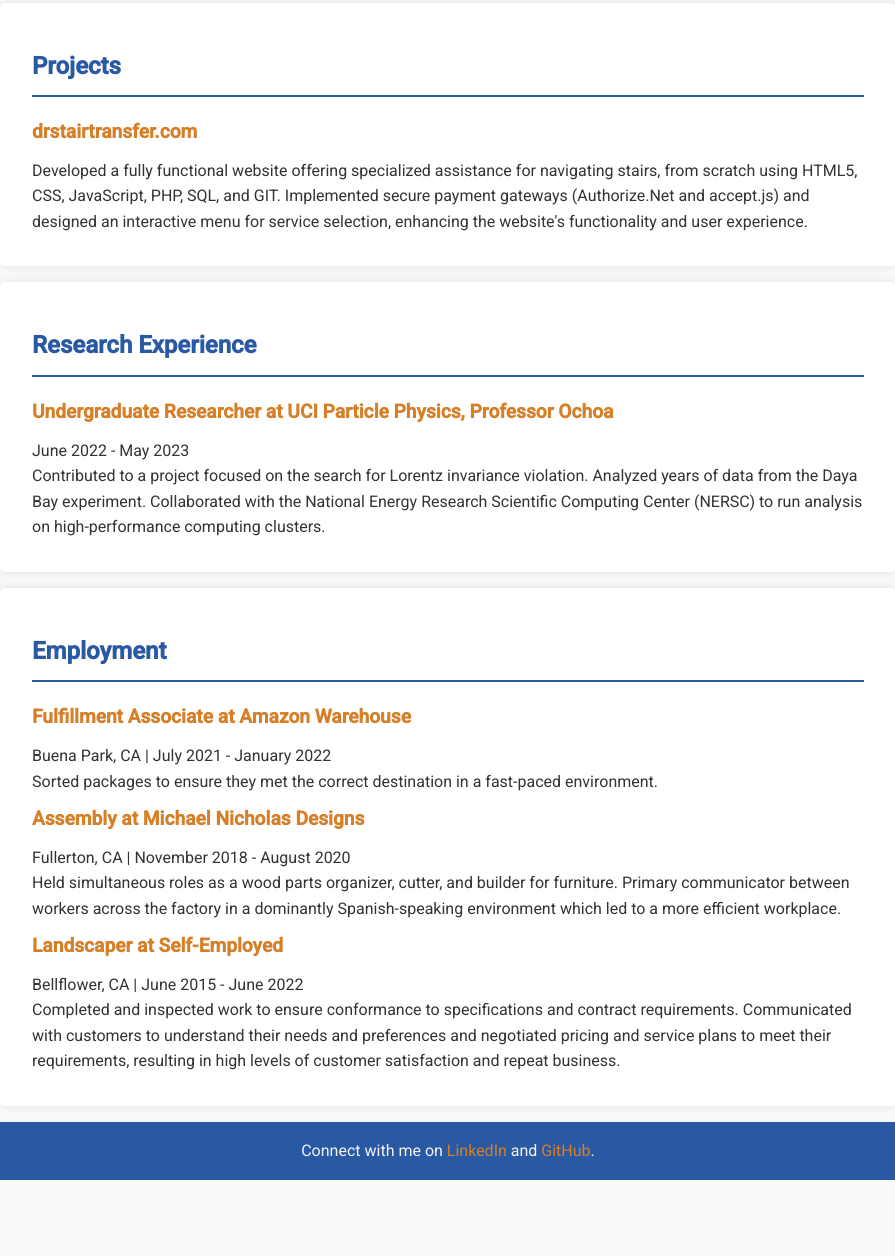
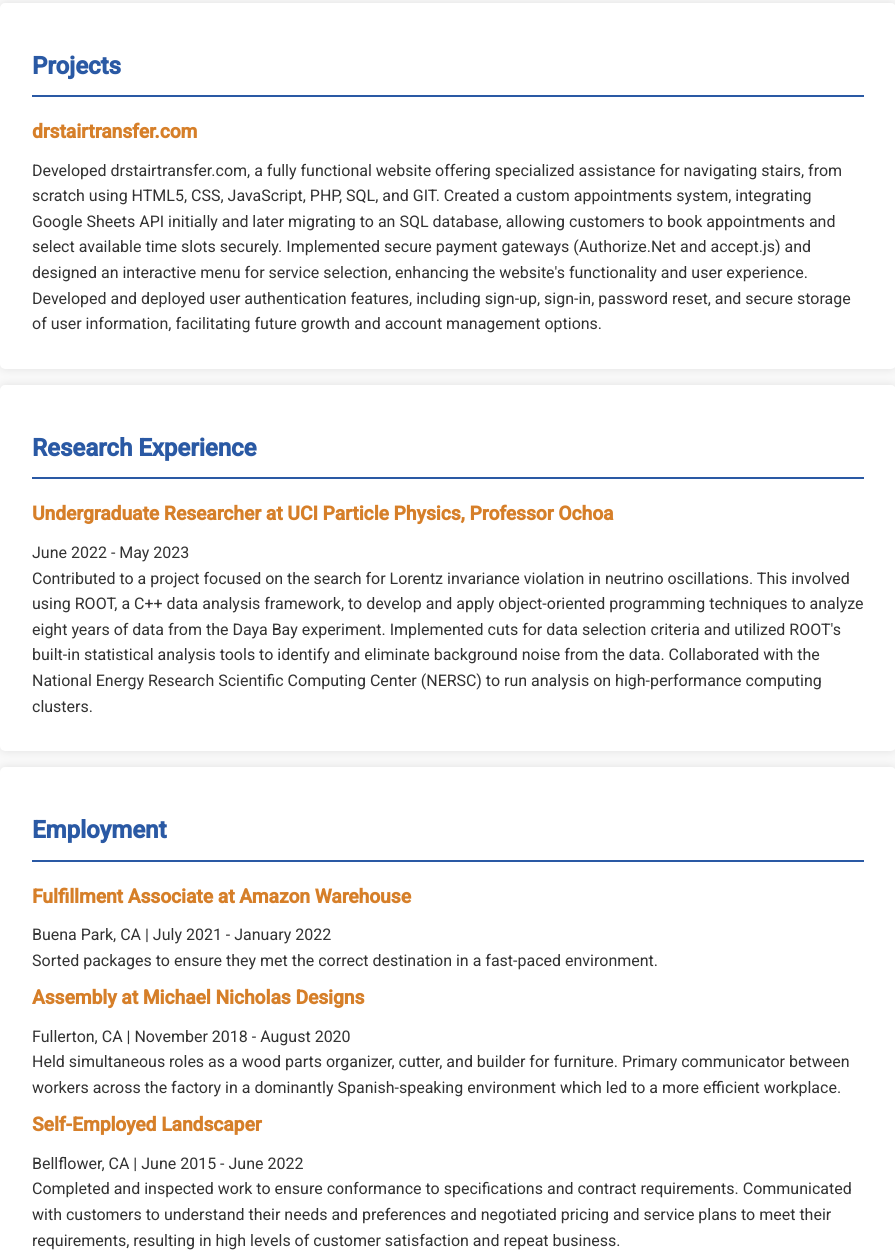
Before and after one commit to avocuddie/mywebsite, a plain HTML site: page index.html in a window 1280 px wide. Shown: the part 510-1766 px from the top of the page, without its empty margins (192-1087 px from the left). Before the commit the page ends 1690 px from the top, so only its background shows below. Drawn offline with Linux system fonts and the light colour scheme.

Commit message:
Update index.html

```diff
--- a/index.html
+++ b/index.html
@@ -34,7 +34,10 @@
         <h2>Projects</h2>
 
         <h3><a href="https://drstairtransfer.com/">drstairtransfer.com</a></h3>
-        <p>Developed a fully functional website offering specialized assistance for navigating stairs, from scratch using HTML5, CSS, JavaScript, PHP, SQL, and GIT. Implemented secure payment gateways (Authorize.Net and accept.js) and designed an interactive menu for service selection, enhancing the website's functionality and user experience.</p>
+        <p>Developed drstairtransfer.com, a fully functional website offering specialized assistance for navigating stairs, from scratch using HTML5, CSS, JavaScript, PHP, SQL, and GIT.
+ Created a custom appointments system, integrating Google Sheets API initially and later migrating to an SQL database, allowing customers to book appointments and select available time slots securely.
+ Implemented secure payment gateways (Authorize.Net and accept.js) and designed an interactive menu for service selection, enhancing the website's functionality and user experience.
+ Developed and deployed user authentication features, including sign-up, sign-in, password reset, and secure storage of user information, facilitating future growth and account management options.</p>
 
     </section>
 
@@ -43,7 +46,7 @@
 
         <h3>Undergraduate Researcher at UCI Particle Physics, Professor Ochoa</h3>
         <p>June 2022 - May 2023</p>
-        <p>Contributed to a project focused on the search for Lorentz invariance violation. Analyzed years of data from the Daya Bay experiment. Collaborated with the National Energy Research Scientific Computing Center (NERSC) to run analysis on high-performance computing clusters.</p>
+        <p>Contributed to a project focused on the search for Lorentz invariance violation in neutrino oscillations. This involved using ROOT, a C++ data analysis framework, to develop and apply object-oriented programming techniques to analyze eight years of data from the Daya Bay experiment. Implemented cuts for data selection criteria and utilized ROOT's built-in statistical analysis tools to identify and eliminate background noise from the data. Collaborated with the National Energy Research Scientific Computing Center (NERSC) to run analysis on high-performance computing clusters.</p>
 
     </section>
 
@@ -58,7 +61,7 @@
         <p>Fullerton, CA | November 2018 - August 2020</p>
         <p>Held simultaneous roles as a wood parts organizer, cutter, and builder for furniture. Primary communicator between workers across the factory in a dominantly Spanish-speaking environment which led to a more efficient workplace.</p>
 
-        <h3>Landscaper at Self-Employed</h3>
+        <h3>Self-Employed Landscaper</h3>
         <p>Bellflower, CA | June 2015 - June 2022</p>
         <p>Completed and inspected work to ensure conformance to specifications and contract requirements. Communicated with customers to understand their needs and preferences and negotiated pricing and service plans to meet their requirements, resulting in high levels of customer satisfaction and repeat business.</p>
 
```
